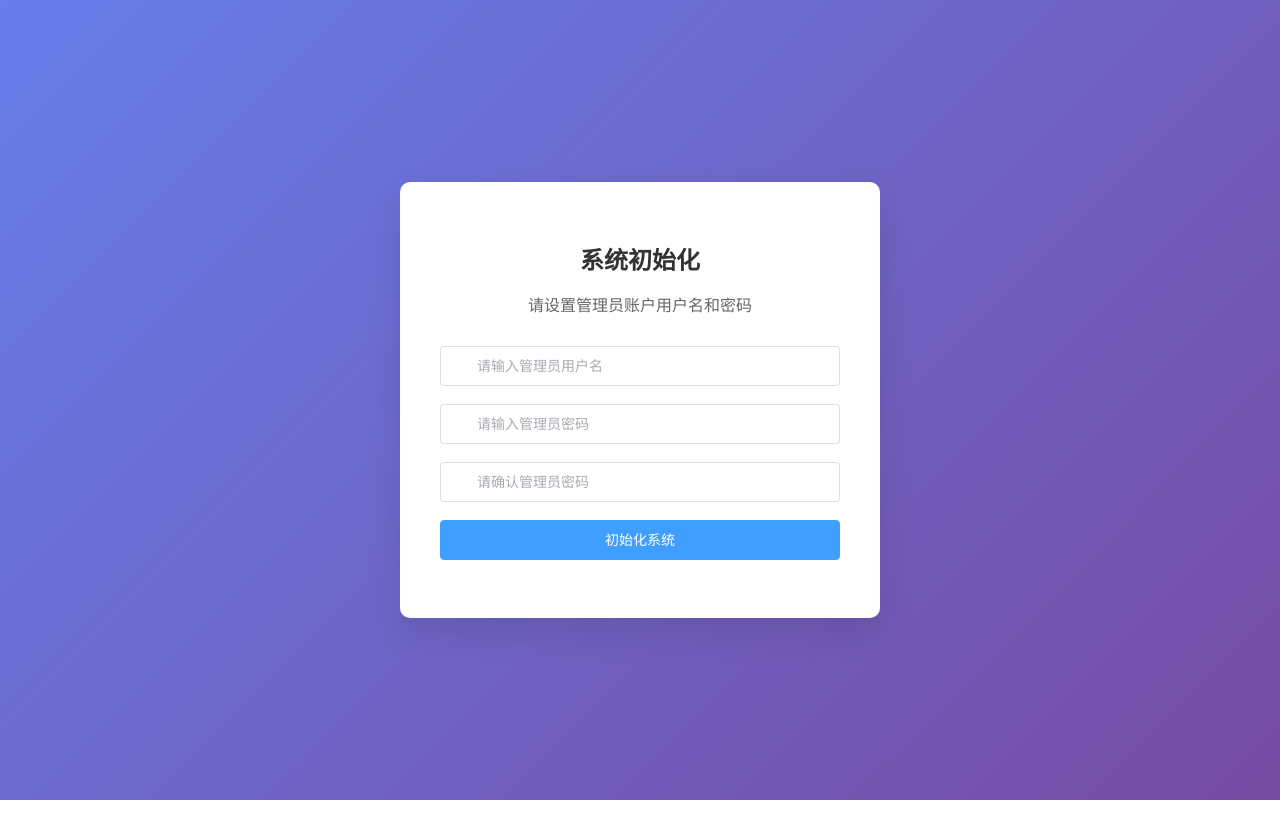
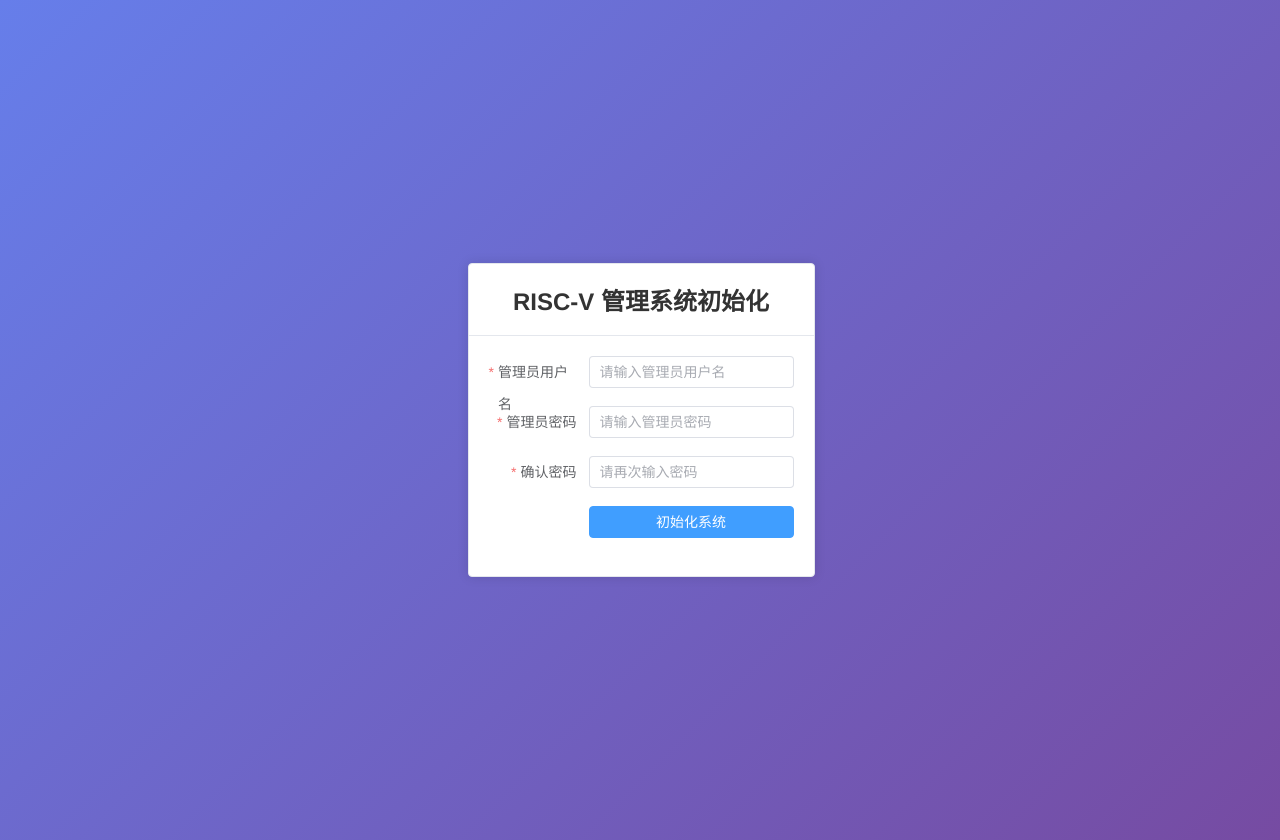
Before and after one commit to Lvshujun0918/AI_Water, a Vue app in the folder frontend/: page / in a window 1280 px wide. Before the commit the page ends 800 px from the top, so only its background shows below. Built offline with nearby package versions, Linux system fonts and the light colour scheme; no server answers.

Commit message:
Add:API接口封装

```diff
--- /dev/null
+++ b/frontend/src/config/api.js
@@ -0,0 +1,37 @@
+// API 配置文件
+const API_CONFIG = {
+  // 基础URL
+  BASE_URL: 'http://localhost:3000',
+
+  // API前缀
+  API_PREFIX: '/api',
+
+  // 各个接口地址
+  ENDPOINTS: {
+    // 系统初始化相关
+    INIT_STATUS: '/init-status',
+    INIT_ADMIN: '/init-admin',
+
+    // 用户认证相关
+    LOGIN: '/login',
+    REGISTER: '/register',
+    TEST: '/test',
+
+    // 音频文件相关
+    UPLOAD_AUDIO: '/upload-audio',
+    GET_AUDIO_FILES: '/audio-files',
+    DELETE_AUDIO_FILE: (id) => `/audio-files/${id}`
+  },
+
+  // 构建完整URL的辅助函数
+  getFullUrl(endpoint) {
+    return `${this.BASE_URL}${this.API_PREFIX}${endpoint}`;
+  },
+
+  // 获取音频文件完整URL的辅助函数
+  getAudioFileUrl(filename) {
+    return `${this.BASE_URL}/uploads/${filename}`;
+  }
+};
+
+export default API_CONFIG;
--- a/frontend/src/main.js
+++ b/frontend/src/main.js
@@ -1,14 +1,16 @@
 import { createApp } from 'vue'
+import App from './App.vue'
+import router from './router'
+import axios from 'axios'
 import ElementPlus from 'element-plus'
 import 'element-plus/dist/index.css'
-import axios from 'axios'
-import App from './App.vue'
-import router from './router'
+import API_CONFIG from './config/api'
 
-// 配置 axios 基础路径
-axios.defaults.baseURL = 'http://localhost:3000/api'
+// 配置 axios 基础 URL
+axios.defaults.baseURL = API_CONFIG.getFullUrl('');
 
 const app = createApp(App)
+
 app.use(ElementPlus)
 app.use(router)
 app.mount('#app')
--- a/frontend/src/views/Home.vue
+++ b/frontend/src/views/Home.vue
@@ -1,66 +1,66 @@
 <template>
-  <div class="init-container">
-    <div class="init-box" v-if="!initialized">
-      <h2 class="init-title">系统初始化</h2>
-      <p class="init-description">请设置管理员账户用户名和密码</p>
+  <div class="home-container">
+    <div class="init-form" v-if="!initialized">
+      <el-card class="init-card">
+        <template #header>
+          <div class="card-header">
+            <h2>RISC-V 管理系统初始化</h2>
+          </div>
+        </template>
 
         <el-form
-        ref="initFormRef"
           :model="initForm"
           :rules="initRules"
-        class="init-form"
-        @submit.prevent="handleInit"
+          ref="initFormRef"
+          label-width="100px"
+          v-loading="loading"
         >
-        <el-form-item prop="username">
+          <el-form-item label="管理员用户名" prop="username">
             <el-input
               v-model="initForm.username"
               placeholder="请输入管理员用户名"
-            prefix-icon="User"
-            size="large"
+              minlength="3"
+              maxlength="20"
             />
           </el-form-item>
 
-        <el-form-item prop="password">
+          <el-form-item label="管理员密码" prop="password">
             <el-input
               v-model="initForm.password"
               type="password"
               placeholder="请输入管理员密码"
-            prefix-icon="Lock"
-            size="large"
-            show-password
+              minlength="6"
+              maxlength="20"
             />
           </el-form-item>
 
-        <el-form-item prop="confirmPassword">
+          <el-form-item label="确认密码" prop="confirmPassword">
             <el-input
               v-model="initForm.confirmPassword"
               type="password"
-            placeholder="请确认管理员密码"
-            prefix-icon="Lock"
-            size="large"
-            show-password
+              placeholder="请再次输入密码"
             />
           </el-form-item>
 
           <el-form-item>
             <el-button
               type="primary"
-            size="large"
-            class="init-button"
+              @click="handleInit"
               :loading="loading"
-            @click="handleInit"
+              style="width: 100%"
             >
-            {{ loading ? '初始化中...' : '初始化系统' }}
+              初始化系统
             </el-button>
           </el-form-item>
         </el-form>
+      </el-card>
     </div>
 
     <div class="init-success" v-else>
       <el-result
         icon="success"
-        title="系统已初始化"
-        sub-title="您可以使用管理员账户登录系统"
+        title="系统初始化成功"
+        subTitle="您可以使用管理员账户登录系统"
       >
         <template #extra>
           <el-button type="primary" @click="$router.push('/login')">前往登录</el-button>
@@ -72,6 +72,7 @@
 
 <script>
 import axios from 'axios'
+import API_CONFIG from '../config/api'
 
 export default {
   name: 'Home',
@@ -96,11 +97,11 @@ export default {
       initRules: {
         username: [
           { required: true, message: '请输入用户名', trigger: 'blur' },
-          { min: 3, message: '用户名长度不能少于3个字符', trigger: 'blur' }
+          { min: 3, message: '用户名至少3个字符', trigger: 'blur' }
         ],
         password: [
           { required: true, message: '请输入密码', trigger: 'blur' },
-          { min: 6, message: '密码长度不能少于6个字符', trigger: 'blur' }
+          { min: 6, message: '密码至少6个字符', trigger: 'blur' }
         ],
         confirmPassword: [
           { required: true, message: '请确认密码', trigger: 'blur' },
@@ -109,37 +110,39 @@ export default {
       }
     }
   },
+
   async mounted() {
-    // 检查系统是否已初始化
+    await this.checkInitStatus()
+  },
+
+  methods: {
+    // 检查系统初始化状态
+    async checkInitStatus() {
       try {
-      const response = await axios.get('/init-status')
-      if (response.data.success) {
+        const response = await axios.get(API_CONFIG.ENDPOINTS.INIT_STATUS)
         this.initialized = response.data.initialized
-      }
       } catch (error) {
         this.$message.error('检查初始化状态失败')
       }
     },
-  methods: {
+
+    // 初始化系统
     handleInit() {
       this.$refs.initFormRef.validate(async (valid) => {
         if (valid) {
           this.loading = true
 
           try {
-            const response = await axios.post('/init-admin', {
-              username: this.initForm.username,
-              password: this.initForm.password
-            })
+            const response = await axios.post(API_CONFIG.ENDPOINTS.INIT_ADMIN, this.initForm)
 
             if (response.data.success) {
-              this.$message.success(response.data.message)
+              this.$message.success('系统初始化成功')
               this.initialized = true
             } else {
-              this.$message.error(response.data.message)
+              this.$message.error(response.data.message || '初始化失败')
             }
           } catch (error) {
-            this.$message.error('初始化失败，请稍后重试')
+            this.$message.error('系统初始化失败')
           } finally {
             this.loading = false
           }
@@ -151,40 +154,32 @@ export default {
 </script>
 
 <style scoped>
-.init-container {
+.home-container {
+  min-height: 100vh;
   display: flex;
+  align-items: center;
   justify-content: center;
-  align-items: center;
-  min-height: 100vh;
   background: linear-gradient(135deg, #667eea 0%, #764ba2 100%);
+  padding: 20px;
 }
 
-.init-box {
+.init-card {
   width: 100%;
-  max-width: 400px;
-  padding: 40px;
-  background: white;
-  border-radius: 10px;
-  box-shadow: 0 15px 35px rgba(0, 0, 0, 0.1);
+  max-width: 500px;
+}
+
+.card-header {
   text-align: center;
 }
 
-.init-title {
-  margin-bottom: 10px;
+.card-header h2 {
+  margin: 0;
   color: #333;
-  font-size: 24px;
 }
 
-.init-description {
-  margin-bottom: 30px;
-  color: #666;
-}
-
-.init-form {
-  margin-top: 20px;
-}
-
-.init-button {
+.init-success {
   width: 100%;
+  max-width: 500px;
+  text-align: center;
 }
 </style>
--- a/frontend/src/views/Login.vue
+++ b/frontend/src/views/Login.vue
@@ -1,18 +1,24 @@
 <template>
   <div class="login-container">
-    <div class="login-box">
-      <h2 class="login-title">欢迎使用AI检漏管理系统</h2>
+    <div class="login-form">
+      <el-card class="login-card">
+        <template #header>
+          <div class="card-header">
+            <h2>RISC-V 管理系统</h2>
+          </div>
+        </template>
+
         <el-form
-        ref="loginFormRef"
           :model="loginForm"
           :rules="loginRules"
-        class="login-form"
-        @submit.prevent="handleLogin"
+          ref="loginFormRef"
+          label-width="0px"
+          v-loading="loading"
         >
           <el-form-item prop="username">
             <el-input
               v-model="loginForm.username"
-            placeholder="请输入用户名"
+              placeholder="用户名"
               prefix-icon="User"
               size="large"
             />
@@ -22,31 +28,33 @@
             <el-input
               v-model="loginForm.password"
               type="password"
-            placeholder="请输入密码"
+              placeholder="密码"
               prefix-icon="Lock"
               size="large"
-            show-password
+              @keyup.enter="handleLogin"
             />
           </el-form-item>
 
           <el-form-item>
             <el-button
               type="primary"
+              @click="handleLogin"
+              :loading="loading"
+              style="width: 100%"
               size="large"
-            class="login-button"
-            :loading="loading"
-            @click="handleLogin"
             >
-            {{ loading ? '登录中...' : '登录' }}
+              登录
             </el-button>
           </el-form-item>
         </el-form>
+      </el-card>
     </div>
   </div>
 </template>
 
 <script>
 import axios from 'axios'
+import API_CONFIG from '../config/api'
 
 export default {
   name: 'Login',
@@ -67,6 +75,7 @@ export default {
       loading: false
     }
   },
+
   methods: {
     handleLogin() {
       this.$refs.loginFormRef.validate(async (valid) => {
@@ -74,10 +83,10 @@ export default {
           this.loading = true
 
           try {
-            const response = await axios.post('/login', this.loginForm)
+            const response = await axios.post(API_CONFIG.ENDPOINTS.LOGIN, this.loginForm)
 
             if (response.data.success) {
-              // 保存登录状态
+              // 保存登录状态和用户信息
               localStorage.setItem('isLoggedIn', 'true')
               localStorage.setItem('user', JSON.stringify(response.data.user))
 
@@ -86,10 +95,10 @@ export default {
 
               this.$message.success('登录成功')
             } else {
-              this.$message.error(response.data.message)
+              this.$message.error(response.data.message || '登录失败')
             }
           } catch (error) {
-            this.$message.error('登录失败，请稍后重试')
+            this.$message.error('登录失败')
           } finally {
             this.loading = false
           }
@@ -102,33 +111,25 @@ export default {
 
 <style scoped>
 .login-container {
+  min-height: 100vh;
   display: flex;
+  align-items: center;
   justify-content: center;
-  align-items: center;
-  min-height: 100vh;
+  background: linear-gradient(135deg, #667eea 0%, #764ba2 100%);
+  padding: 20px;
 }
 
-.login-box {
+.login-card {
   width: 100%;
   max-width: 400px;
-  padding: 40px;
-  background: white;
-  border-radius: 10px;
-  box-shadow: 0 15px 35px rgba(0, 0, 0, 0.1);
+}
+
+.card-header {
   text-align: center;
 }
 
-.login-title {
-  margin-bottom: 30px;
+.card-header h2 {
+  margin: 0;
   color: #333;
-  font-size: 24px;
-}
-
-.login-form {
-  margin-top: 20px;
-}
-
-.login-button {
-  width: 100%;
 }
 </style>
--- a/frontend/src/views/Upload.vue
+++ b/frontend/src/views/Upload.vue
@@ -35,7 +35,7 @@
       <div class="upload-history" v-if="audioFiles.length > 0">
         <h3>音频文件列表</h3>
         <el-table :data="audioFiles" style="width: 100%" v-loading="loading">
-          <el-table-column prop="originalName" label="文件名" />
+          <el-table-column prop="original_name" label="文件名" />
           <el-table-column prop="size" label="大小" width="120">
             <template #default="scope">
               {{ formatFileSize(scope.row.size) }}
@@ -68,6 +68,7 @@
 import axios from 'axios'
 import Layout from '../components/Layout.vue'
 import { UploadFilled } from '@element-plus/icons-vue'
+import API_CONFIG from '../config/api'
 
 export default {
   name: 'Upload',
@@ -100,7 +101,7 @@ export default {
       formData.append('userId', this.user.id || '')
 
       try {
-        const response = await axios.post('/upload-audio', formData, {
+        const response = await axios.post(API_CONFIG.ENDPOINTS.UPLOAD_AUDIO, formData, {
           headers: {
             'Content-Type': 'multipart/form-data'
           },
@@ -149,7 +150,7 @@ export default {
     async loadAudioFiles() {
       this.loading = true
       try {
-        const response = await axios.get('/audio-files')
+        const response = await axios.get(API_CONFIG.ENDPOINTS.GET_AUDIO_FILES)
         if (response.data.success) {
           this.audioFiles = response.data.files
         }
@@ -163,7 +164,7 @@ export default {
     // 播放音频
     playAudio(file) {
       // 构造完整的音频文件URL
-      const fullUrl = `${axios.defaults.baseURL || ''}${file.url}`
+      const fullUrl = API_CONFIG.getAudioFileUrl(file.filename)
       this.currentAudio = {
         ...file,
         url: fullUrl
@@ -199,7 +200,7 @@ export default {
           type: 'warning'
         })
 
-        const response = await axios.delete(`/audio-files/${file.id}`)
+        const response = await axios.delete(API_CONFIG.ENDPOINTS.DELETE_AUDIO_FILE(file.id))
         if (response.data.success) {
           this.$message.success('删除成功')
           this.loadAudioFiles() // 重新加载文件列表
```
Lines whose indentation alone changed are shown as unchanged.
